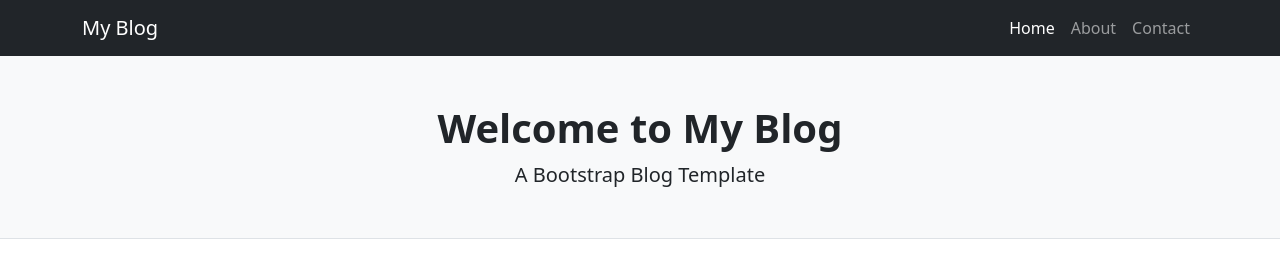
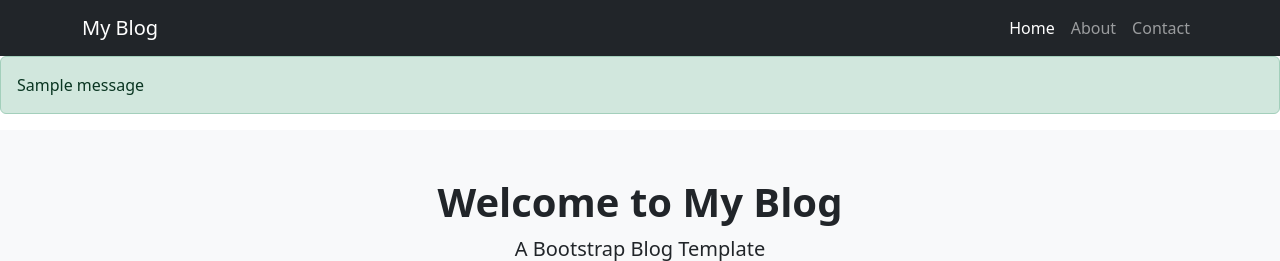
Before and after one commit to milad-sol/Django-weblog, a Django app: template templates/main.html in a window 1280 px wide. Shown: the top 261 px of the page. Run offline with Django 5.2, Linux system fonts and the light colour scheme; the template is opened without the code that fills it, so the values that code supplies are empty; tables that the repository leaves empty hold one stand-in row (values such as "Sample post"); one stand-in notice (Sample message) is shown; parts of the project's set-up code (start-up, migrations or seed data) failed here and were passed over; some libraries are stand-ins or nearby versions.

Commit message:
create include directory and add messages and nvabr

```diff
--- a/A/settings.py
+++ b/A/settings.py
@@ -35,7 +35,12 @@ INSTALLED_APPS = [
     'django.contrib.sessions',
     'django.contrib.messages',
     'django.contrib.staticfiles',
+    # LOCAL APPS
     'home.apps.HomeConfig',
+
+    # THIRD PARTY
+    'bootstrap5',
+
 ]
 
 MIDDLEWARE = [
--- a/home/templates/home/home.html
+++ b/home/templates/home/home.html
@@ -0,0 +1 @@
+{% extends 'main.html' %}
--- /dev/null
+++ b/templates/include/messages.html
@@ -0,0 +1,8 @@
+{% if messages %}
+    {% for message in messages %}
+    	<div class="alert alert-{{ message.tags }}" role="alert">
+  {{ message }}
+</div>
+    {% endfor %}
+
+{% endif %}
--- /dev/null
+++ b/templates/include/navbar.html
@@ -0,0 +1,22 @@
+<!-- Navigation -->
+<nav class="navbar navbar-expand-lg navbar-dark bg-dark">
+    <div class="container">
+        <a class="navbar-brand" href="#">My Blog</a>
+        <button class="navbar-toggler" type="button" data-bs-toggle="collapse" data-bs-target="#navbarNav">
+            <span class="navbar-toggler-icon"></span>
+        </button>
+        <div class="collapse navbar-collapse" id="navbarNav">
+            <ul class="navbar-nav ms-auto">
+                <li class="nav-item">
+                    <a class="nav-link active" href="#">Home</a>
+                </li>
+                <li class="nav-item">
+                    <a class="nav-link" href="#">About</a>
+                </li>
+                <li class="nav-item">
+                    <a class="nav-link" href="#">Contact</a>
+                </li>
+            </ul>
+        </div>
+    </div>
+</nav>
--- a/templates/main.html
+++ b/templates/main.html
@@ -4,31 +4,13 @@
     <meta charset="UTF-8">
     <meta name="viewport" content="width=device-width, initial-scale=1.0">
     <title>My Blog</title>
-    <link href="https://cdnjs.cloudflare.com/ajax/libs/bootstrap/5.3.2/css/bootstrap.min.css" rel="stylesheet">
+    {% load bootstrap5 %}
+  {% bootstrap_css %}
+  {% bootstrap_javascript %}
 </head>
 <body>
-    <!-- Navigation -->
-    <nav class="navbar navbar-expand-lg navbar-dark bg-dark">
-        <div class="container">
-            <a class="navbar-brand" href="#">My Blog</a>
-            <button class="navbar-toggler" type="button" data-bs-toggle="collapse" data-bs-target="#navbarNav">
-                <span class="navbar-toggler-icon"></span>
-            </button>
-            <div class="collapse navbar-collapse" id="navbarNav">
-                <ul class="navbar-nav ms-auto">
-                    <li class="nav-item">
-                        <a class="nav-link active" href="#">Home</a>
-                    </li>
-                    <li class="nav-item">
-                        <a class="nav-link" href="#">About</a>
-                    </li>
-                    <li class="nav-item">
-                        <a class="nav-link" href="#">Contact</a>
-                    </li>
-                </ul>
-            </div>
-        </div>
-    </nav>
+{% include 'include/navbar.html' %}
+{% include 'include/messages.html' %}
 
     <!-- Header -->
     <header class="py-5 bg-light border-bottom mb-4">
@@ -133,7 +115,6 @@
         </div>
     </footer>
 
-    <!-- Bootstrap Bundle with Popper -->
-    <script src="https://cdnjs.cloudflare.com/ajax/libs/bootstrap/5.3.2/js/bootstrap.bundle.min.js"></script>
+
 </body>
 </html>
```
